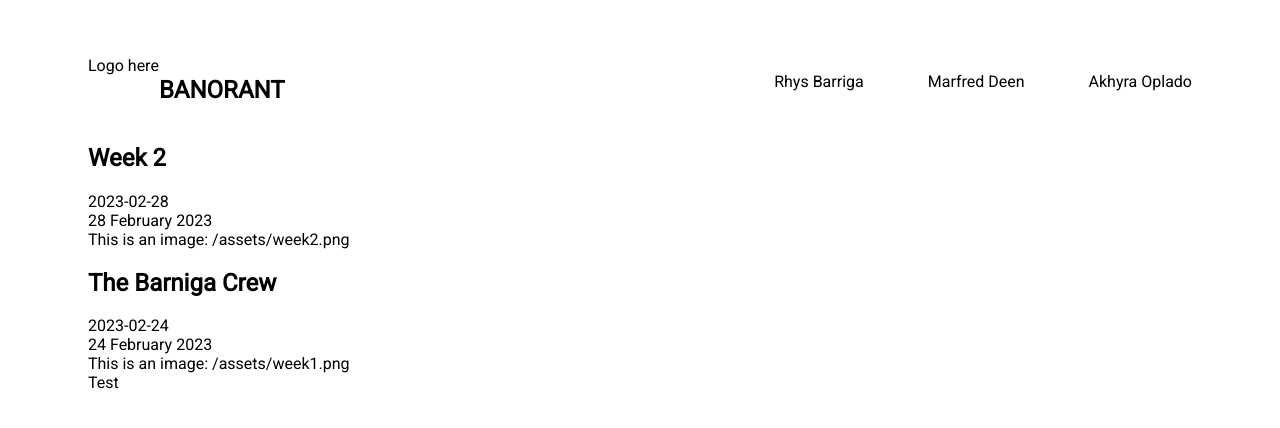
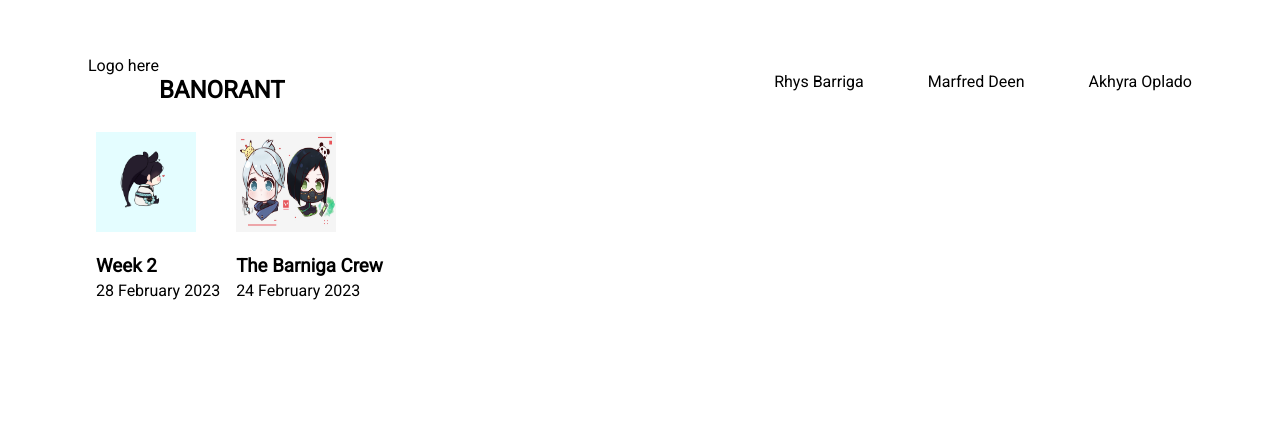
Before and after one commit to TheoRhytical/cmsc21-blog, a Next.js app: page / in a window 1280 px wide. Shown: the top 428 px of the page. Built offline with nearby package versions, Linux system fonts and the light colour scheme.

Commit message:
index: post cards basic structure

```diff
--- a/posts/1.md
+++ b/posts/1.md
@@ -1,7 +1,7 @@
 ---
 title: 'The Barniga Crew'
 date: '2023-02-24'
-image: '/assets/week1.png'
+image: '/images/week1.jpg'
 ---
 Starting a new semester can be both exciting and nerve-wracking. We were starting fresh with new classes, new professors, and new classmates. Knowing that the classes for this semester would be mostly face-to-face we had mixed feelings about the start of the 2nd semester.
 In this blog, we`ll share our experiences and feelings about our 1st week in the 2nd semester.
--- a/posts/2.md
+++ b/posts/2.md
@@ -1,6 +1,6 @@
 ---
 title: 'Week 2'
 date: '2023-02-28'
-image: '/assets/week2.png'
+image: '/images/week2.png'
 ---
 Test Post
--- /dev/null
+++ b/src/components/PostCard.tsx
@@ -0,0 +1,37 @@
+import Link from 'next/link';
+import Image from 'next/image';
+
+
+interface PostMetaDataInterface {
+	id: number;
+	title: string;
+	date: string;
+	image: string;
+}
+
+interface PropsInterface {
+	post: PostMetaDataInterface;
+};
+
+
+function FormatDate({date}: {date: string}) {
+	const dateObj = new Date(date);
+	const formattedDate = new Intl.DateTimeFormat('en-GB', { dateStyle: 'long'}).format(dateObj);
+	return (
+		<div>
+			{formattedDate}
+		</div>
+	);
+}
+
+
+export default function PostCard(props: PropsInterface) {
+	const { post } = props;
+	return (
+		<Link href={`/posts/${post.id}`} className="postcard">
+			<Image src={post.image} alt="image" width={100} height={100} />
+			<h3 style={{marginBottom: '0.25rem'}}>{post.title}</h3>
+			<FormatDate date={post.date} />
+		</Link>
+	)
+}
--- a/src/pages/index.tsx
+++ b/src/pages/index.tsx
@@ -1,8 +1,10 @@
 import Layout from '../components/Layout';
 import { getAllPostMetaData } from '@/lib/posts';
+import PostCard from '@/components/PostCard';
 
 
 interface PostMetaDataInterface {
+	id: number;
 	title: string;
 	date: string;
 	image: string;
@@ -35,15 +37,7 @@ export async function getStaticProps() {
 	}
 }
 
-function FormatDate({date}: {date: string}) {
-	const dateObj = new Date(date);
-	const formattedDate = new Intl.DateTimeFormat('en-GB', { dateStyle: 'long'}).format(dateObj);
-	return (
-		<div>
-			{formattedDate}
-		</div>
-	);
-}
+
 
 
 
@@ -52,17 +46,14 @@ export default function Home(props: PropsInterface) {
 	console.log(posts)
 	return (
 		<Layout>
-			{}
+			<div style={{
+				display: 'flex',
+			}}>
 			{ posts.map((post: PostMetaDataInterface) => (
 				// console.log(post);
-				<>
-					<h2>{post.title}</h2>
-					<div>{post.date}</div>
-					<FormatDate date={post.date} />
-					<div>This is an image: {post.image}</div>
-				</>
+				<PostCard post={post} />
 			)) }
-			Test
+			</div>
 		</Layout>
 	)
 }
--- a/src/styles/globals.css
+++ b/src/styles/globals.css
@@ -31,3 +31,7 @@ a {
 	text-decoration: none;
 	color: inherit;
 }
+
+.postcard {
+	padding: 0.5rem;
+}
```
Also changed, not shown: public/images/week1.jpg (added), public/images/week2.png (added).
